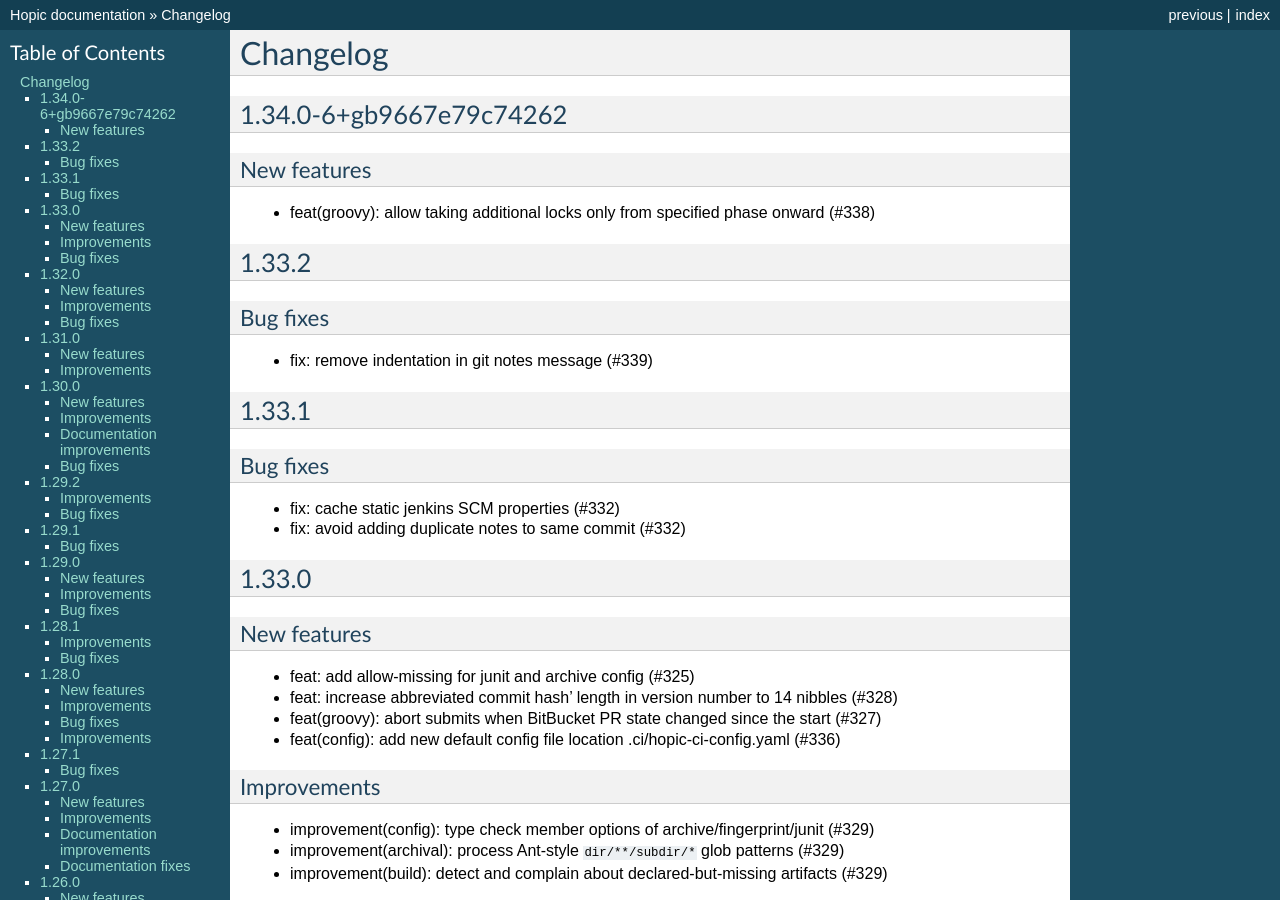
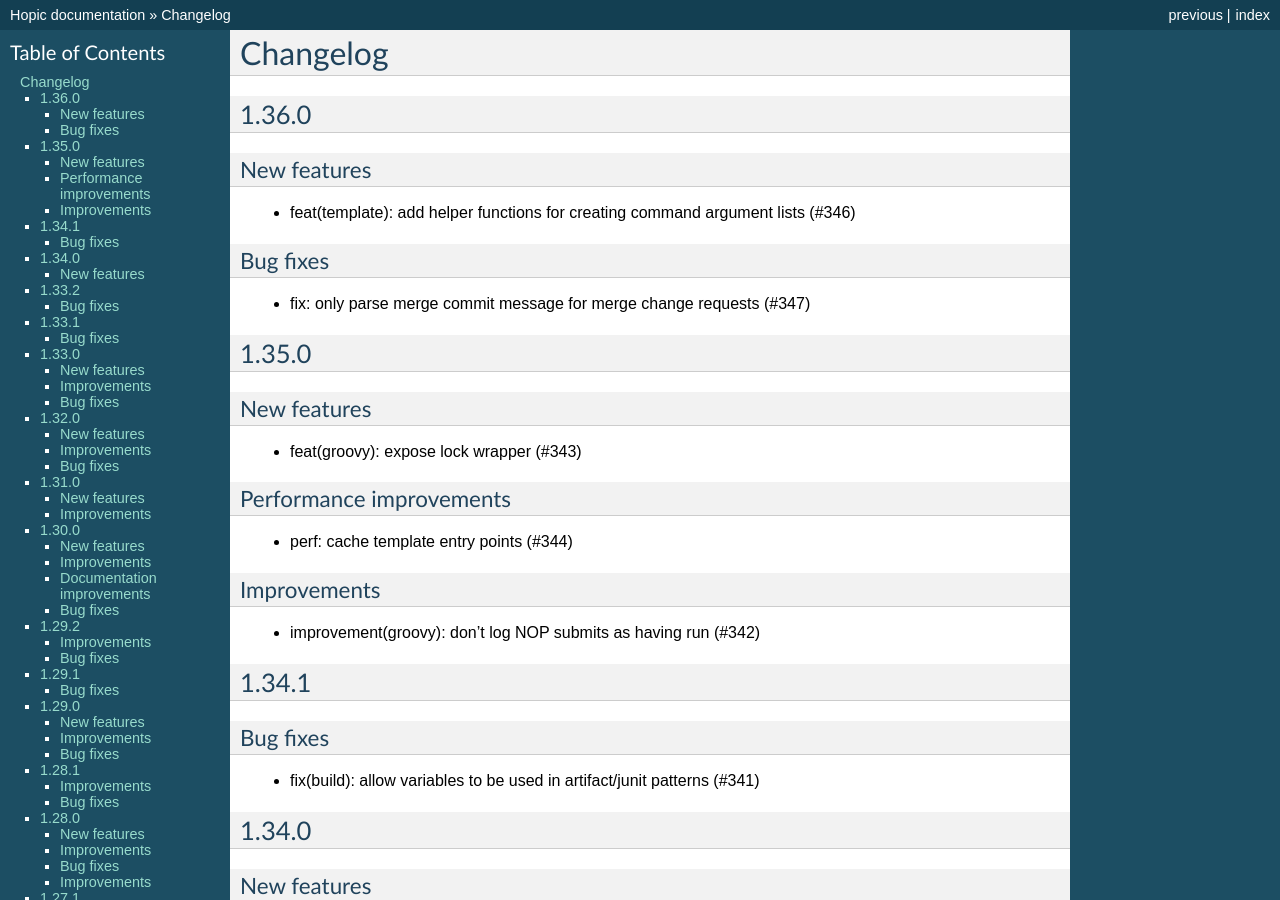
Before and after one commit to tomtom-international/hopic, a Sphinx documentation site: the page built from doc/source/changes.rst, in a window 1280 px wide and 900 px high. Built offline with Sphinx 7.4.7, drawn with Linux system fonts in a browser that asks for light colours.

Commit message:
docs(changelog): add new entries for upcoming 1.36.0

```diff
--- a/doc/source/changes.rst
+++ b/doc/source/changes.rst
@@ -17,7 +17,47 @@
 Changelog
 =========
 
-1.34.0-6+gb9667e79c74262
+1.36.0
+======
+
+New features
+------------
+
+* feat(template): add helper functions for creating command argument lists (#346)
+
+Bug fixes
+---------
+
+* fix: only parse merge commit message for merge change requests (#347)
+
+1.35.0
+======
+
+New features
+------------
+
+* feat(groovy): expose lock wrapper (#343)
+
+
+Performance improvements
+------------------------
+
+* perf: cache template entry points (#344)
+
+Improvements
+------------
+
+* improvement(groovy): don't log NOP submits as having run (#342)
+
+1.34.1
+======
+
+Bug fixes
+---------
+
+* fix(build): allow variables to be used in artifact/junit patterns (#341)
+
+1.34.0
 ======
 
 New features
```
